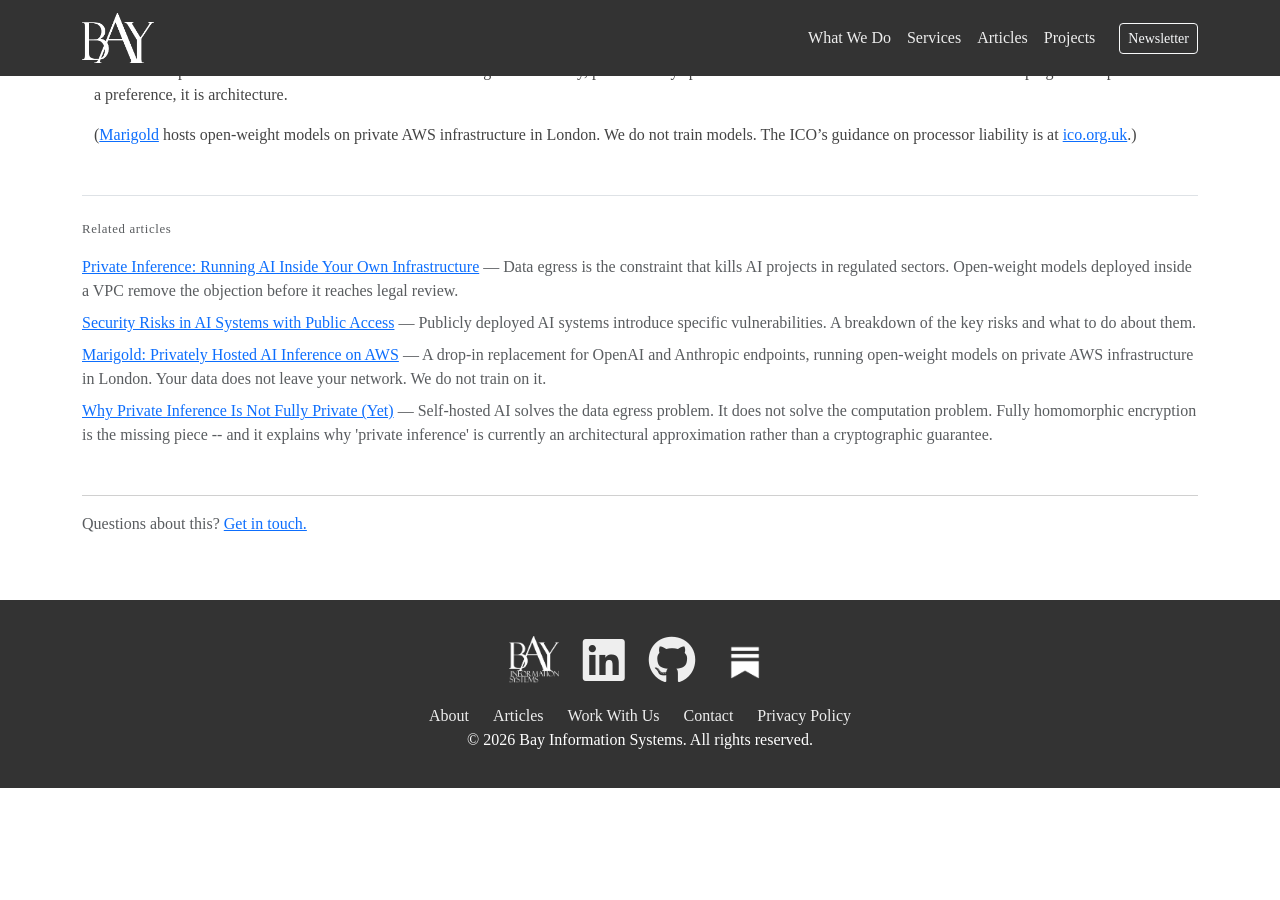
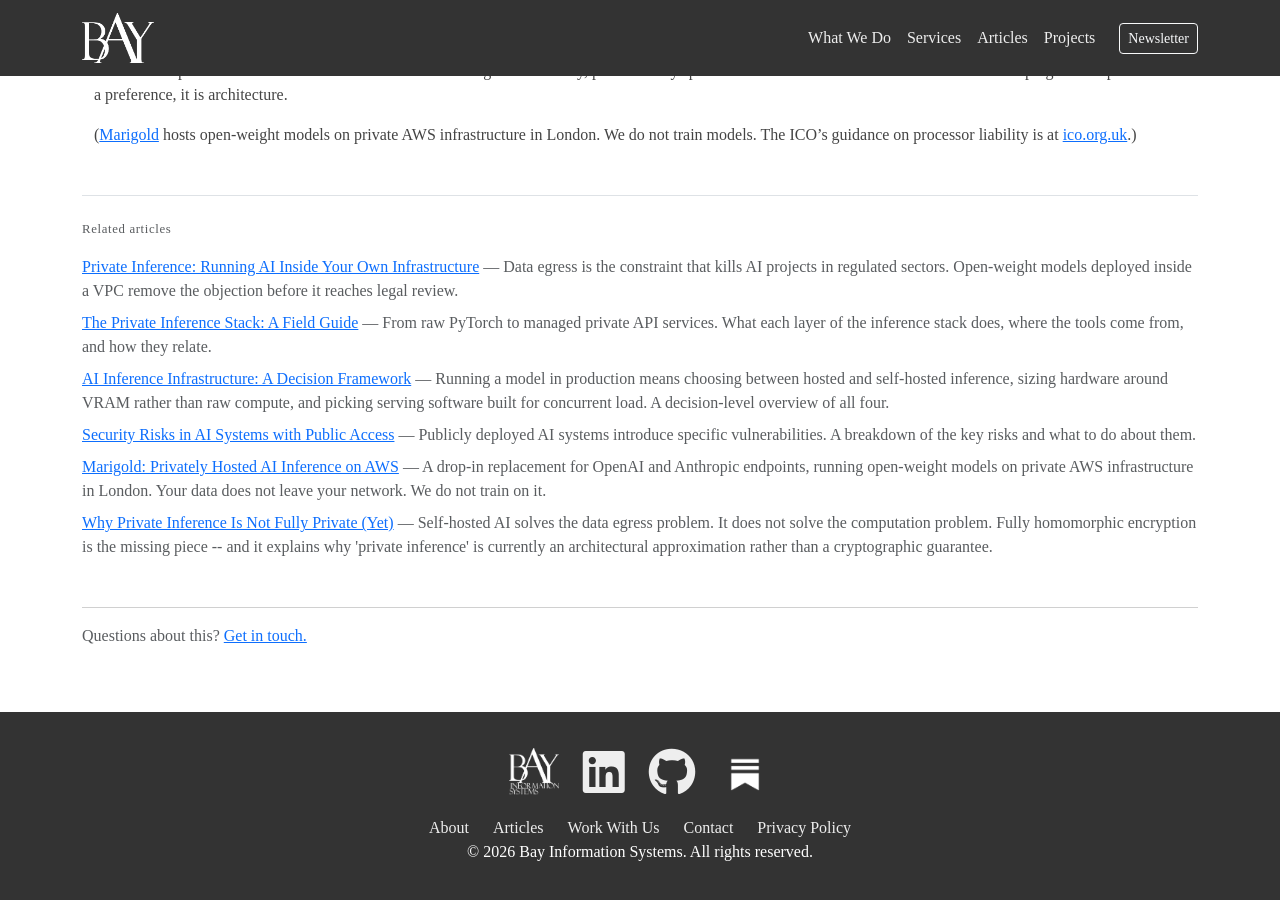
Before and after one commit to bayinfosys/bayinfosys.github.io, a Jekyll site: the page built from _posts/2026-01-01-65-why-private-inference.md, in a window 1280 px wide and 900 px high, scrolled down 1429 px. Built offline with Jekyll 4.4.1, drawn with Linux system fonts in a browser that asks for light colours; before the commit the page ends 2217 px from its top, so only the background shows below that; some of the changed lines change nothing that is shown.

Commit message:
private inference infrastructure

```diff
--- a/_posts/2026-01-01-40-private-inference.md
+++ b/_posts/2026-01-01-40-private-inference.md
@@ -9,6 +9,7 @@
 related:
   - 63-private-inference
   - 65-why-private-inference
+  - 87-inference-infrastructure
   - 66-open-weights-separate-concerns
   - 72-private-inference-fhe
   - 64-marigold
--- a/_posts/2026-01-01-63-private-inference-stack.md
+++ b/_posts/2026-01-01-63-private-inference-stack.md
@@ -8,6 +8,7 @@
 seo_title: "Ollama vs vLLM vs Managed Providers: The Private Inference Stack Explained"
 related:
   - 40-private-inference
+  - 87-inference-infrastructure
   - 02-deploy-simple-model
   - 04-cost-of-ml
   - 32-training-llm
--- a/_posts/2026-01-01-65-why-private-inference.md
+++ b/_posts/2026-01-01-65-why-private-inference.md
@@ -12,7 +12,8 @@
 topic: "Infrastructure"
 related:
   - 40-private-inference
-  - 63-private-inference
+  - 63-private-inference-stack
+  - 87-inference-infrastructure
   - 09-data-risks
   - 64-marigold
   - 72-private-inference-fhe
--- /dev/null
+++ b/_posts/2026-01-01-87-inference-infrastructure.md
@@ -0,0 +1,74 @@
+---
+date: 2026-07-15
+layout: article
+title: "AI Inference Infrastructure: A Decision Framework"
+seo_title: "AI Inference Infrastructure: Best Practices for Deployment"
+description: "Running a model in production means choosing between hosted
+and self-hosted inference, sizing hardware around VRAM rather than raw
+compute, and picking serving software built for concurrent load. A
+decision-level overview of all four."
+keywords: ["ai inference infrastructure", "ai inference infrastructure best
+practices", "ai inference hosting", "ai inference deployment", "ai inference
+servers", "ai model inference hosting", "ai inference api", "local ai",
+"vllm", "gpu vram inference"]
+topic: "Architecture & Deployment"
+related:
+  - 40-private-inference
+  - 63-private-inference-stack
+  - 65-why-private-inference
+  - 04-cost-of-ml
+---
+
+# AI Inference Infrastructure: A Decision Framework
+
+Getting a model into production raises four largely independent
+decisions: where it runs, what hardware it runs on, how it scales
+past one machine, and what software dispatches requests to it. Teams
+new to the problem tend to research these as one question, which is
+why the advice is usually either too shallow to act on or too deep
+to be relevant yet. Each decision is worth understanding at the level
+that actually determines the next step.
+
+## Hosting and deployment models
+
+The first decision is who runs the infrastructure: a hosted API, a managed inference service, or self-hosted on infrastructure you control.
+A hosted API (OpenAI, Anthropic, and similar) removes infrastructure work entirely and is the right default when the data involved has no sensitivity constraint and usage is variable enough that dedicated hardware would sit idle.
+A managed inference service runs open-weight models on infrastructure you don't operate but do control.
+Self-hosted inference runs the model on infrastructure inside your own boundary, is the right choice when data cannot leave that boundary at all (see: [why private inference](/library/65-why-private-inference.html))
+or when usage is consistent enough that dedicated hardware costs less than per-token pricing over time.
+
+None of these is universally correct.
+The decision follows from data sensitivity and usage pattern, in that order, not from which option is newest or best-known.
+
+## Hardware: why VRAM is the binding constraint
+
+For inference, the number that determines what you can run is VRAM.
+A model's weights, plus the key-value cache that grows with context length and concurrent requests, both have to fit in GPU memory simultaneously.
+A GPU with limited memory cannot run the model at all, regardless of other numbers.
+
+NVIDIA remains the default choice for most deployments due to ecosystem maturity: CUDA support across every major inference framework, mature driver and monitoring tooling, and a used and cloud rental market deep enough to size capacity flexibly.
+Alternatives (AMD's MI-series, for one) close the raw hardware gap but still lag on framework support, which matters more in practice than a spec sheet comparison suggests.
+Quantisation, running a model at reduced numerical precision, is common for managed or self-hosted deployments:
+it can cut VRAM requirements substantially, as our own benchmark across [14 models on a single consumer GPU](https://marigold.run/blog/self-hosted-inference-benchmark/) shows in practice.
+
+## Multi-machine and enterprise deployment
+
+A single GPU may serve a single tenant's needs.
+Beyond that, the questions change: how multiple machines share the load, how they communicate, and how access is controlled across them.
+This is the territory people increasingly describe as "local AI" as opposed to a hosted API, and the term covers a range of setups rather than one architecture.
+
+Networking between GPUs matters once a model or a workload spans more than one machine:
+InfiniBand's low latency and high bandwidth matter for multi-GPU training but are usually unnecessary for inference-only deployments, where the bottleneck is serving throughput rather than inter-GPU communication.
+Storage matters for model weights and checkpoints, which benefit from fast local disk rather than network storage.
+Access control, authenticating model calls, and dispatching requests, is where most of the operational complexity in enterprise deployment exists.
+
+## Serving software: how requests get dispatched
+
+The last decision, and the one with the least public understanding, is the middleware between incoming requests and the model.
+vLLM has become the default choice for multi-user, production inference, largely because of continuous batching and paged attention, which let it serve many concurrent requests against one loaded model with far less contention than naive request handling.
+Ollama and direct HuggingFace `transformers` pipelines are simpler to run and well suited to single-user or low-concurrency use, local development, prototyping, personal deployment, but were not built for multi-user throughput.
+Performance degrades once concurrent load increases.
+
+We've run this comparison directly: [vLLM, Ollama, and Marigold on a single £170 GPU](https://marigold.run/blog/llm-providers/) covers the same three options with full telemetry, including the VRAM problem most benchmarks leave out.
+
+(If you're weighing hosted against self-hosted inference for a specific workload, [get in touch](/contact) to talk through the tradeoff.)
```
